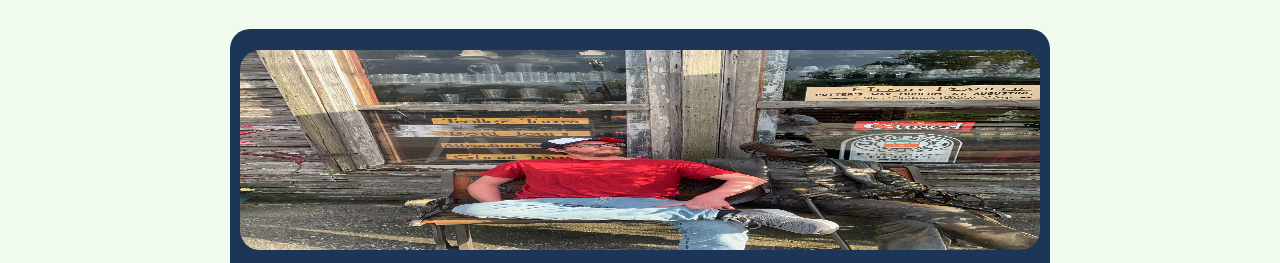
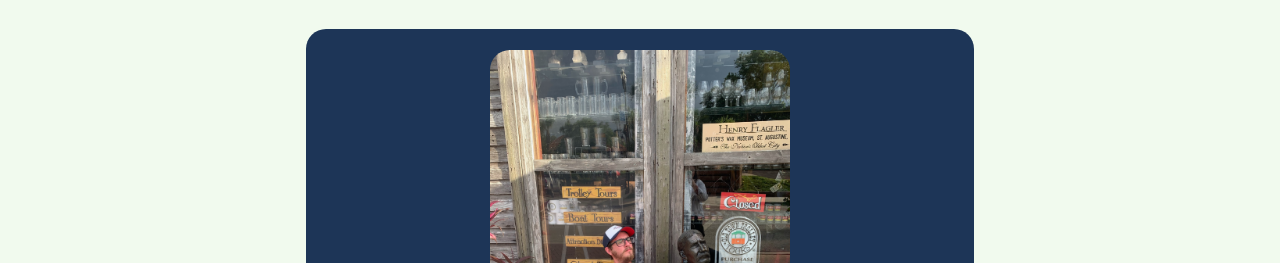
Before and after one commit to sduane20/scrimba-hometown-project, a website built with Vite: page index.html in a window 1280 px wide. Shown: the part 653-916 px from the top of the page. Built offline with nearby package versions, Linux system fonts and the light colour scheme.

Commit message:
Changed guide img width.

```diff
--- a/styles.css
+++ b/styles.css
@@ -167,8 +167,7 @@ body {
 }
 
 #guide-img {
-    width: 800px;
-    height: 200px;
+    width: 300px;
     background-repeat: no-repeat;
     background-size: cover;
     background-position: center;
```
